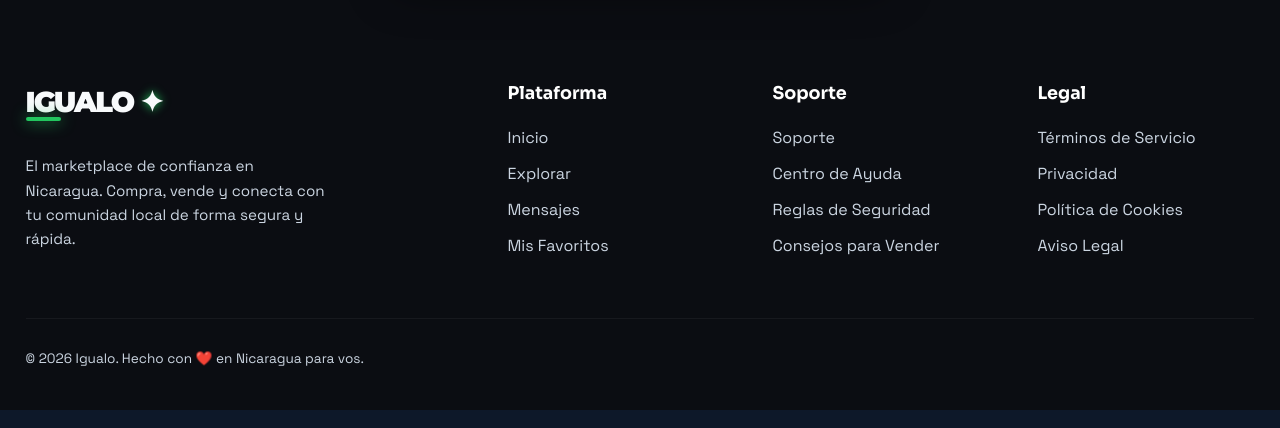
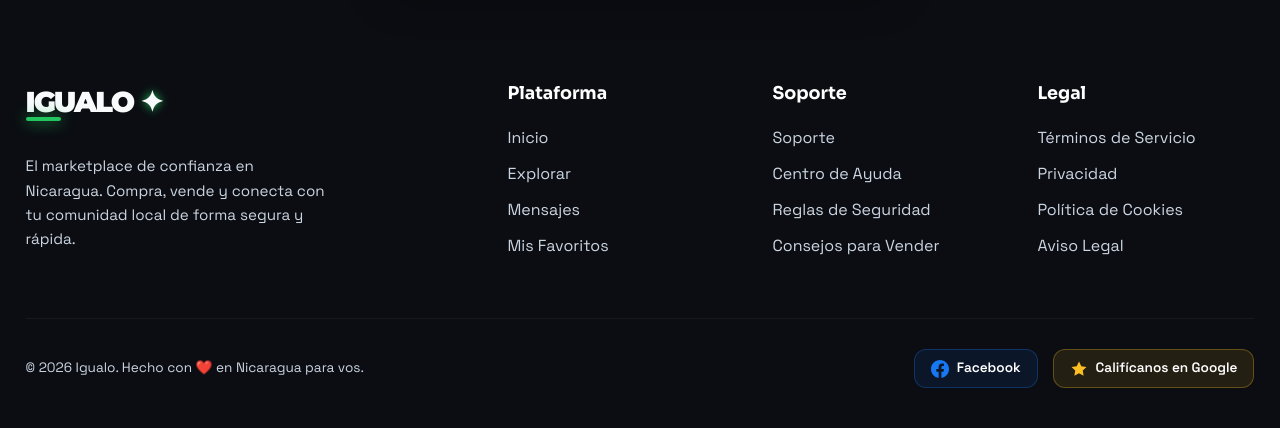
Before and after one commit to olvin78/walo, a Django app: page /accounts/password/reset/ in a window 1280 px wide. Shown: the part 799-1227 px from the top of the page. Run offline with Django 5.2, Linux system fonts and the light colour scheme; data comes from the database, SQL or seed files in the repository; parts of the project's set-up code (start-up, migrations or seed data) failed here and were passed over.

Commit message:
feat(web): footer con botones premium de Facebook y Google Reviews

```diff
--- a/templates/base.html
+++ b/templates/base.html
@@ -885,13 +885,27 @@
         style="margin-top: 60px; padding-top: 30px; border-top: 1px solid rgba(255,255,255,0.05); display: flex; justify-content: space-between; align-items: center; flex-wrap: wrap; gap: 20px;">
         <p style="color: var(--text-muted); font-size: 0.85rem;">&copy; 2026 Igualo. Hecho con ❤️ en Nicaragua para vos.
         </p>
-        <div class="footer-socials" style="display: flex; gap: 20px;">
-          <a href="#" style="color: var(--text-muted); transition: 0.3s;"><i data-lucide="facebook"
-              style="width: 20px;"></i></a>
-          <a href="#" style="color: var(--text-muted); transition: 0.3s;"><i data-lucide="instagram"
-              style="width: 20px;"></i></a>
-          <a href="#" style="color: var(--text-muted); transition: 0.3s;"><i data-lucide="twitter"
-              style="width: 20px;"></i></a>
+        <div class="footer-socials" style="display: flex; gap: 15px; flex-wrap: wrap; align-items: center;">
+          <!-- Facebook Button Premium -->
+          <a href="https://www.facebook.com/Igualocom-122102587191387272" target="_blank" rel="noopener noreferrer"
+             style="display: flex; align-items: center; gap: 8px; color: #fff; background: rgba(24, 119, 242, 0.1); border: 1px solid rgba(24, 119, 242, 0.3); padding: 8px 16px; border-radius: 12px; font-weight: 600; font-size: 0.85rem; text-decoration: none; transition: all 0.3s;"
+             onmouseover="this.style.background='rgba(24, 119, 242, 0.2)'; this.style.borderColor='#1877F2'; this.style.transform='translateY(-2px)';"
+             onmouseout="this.style.background='rgba(24, 119, 242, 0.1)'; this.style.borderColor='rgba(24, 119, 242, 0.3)'; this.style.transform='translateY(0)';">
+            <svg width="18" height="18" viewBox="0 0 24 24" fill="#1877F2" xmlns="http://www.w3.org/2000/svg">
+              <path d="M24 12.073C24 5.405 18.627 0 12 0S0 5.405 0 12.073C0 18.1 4.388 23.094 10.125 24V15.562H7.078V12.073h3.047V9.414c0-3.007 1.792-4.669 4.533-4.669 1.312 0 2.686.235 2.686.235v2.953H15.83c-1.491 0-1.956.925-1.956 1.874v2.266h3.414l-.546 3.489h-2.868V24C19.612 23.094 24 18.1 24 12.073z"/>
+            </svg>
+            Facebook
+          </a>
+          <!-- Google Reviews Button Premium -->
+          <a href="https://search.google.com/local/writereview?placeid=TU_ID_DE_GOOGLE" target="_blank" rel="noopener noreferrer"
+             style="display: flex; align-items: center; gap: 8px; color: #fff; background: rgba(251, 191, 36, 0.1); border: 1px solid rgba(251, 191, 36, 0.3); padding: 8px 16px; border-radius: 12px; font-weight: 600; font-size: 0.85rem; text-decoration: none; transition: all 0.3s;"
+             onmouseover="this.style.background='rgba(251, 191, 36, 0.2)'; this.style.borderColor='#fbbf24'; this.style.transform='translateY(-2px)';"
+             onmouseout="this.style.background='rgba(251, 191, 36, 0.1)'; this.style.borderColor='rgba(251, 191, 36, 0.3)'; this.style.transform='translateY(0)';">
+            <svg width="18" height="18" viewBox="0 0 24 24" fill="#fbbf24" xmlns="http://www.w3.org/2000/svg">
+              <path d="M12 2l3.09 6.26L22 9.27l-5 4.87 1.18 6.88L12 17.77l-6.18 3.25L7 14.14 2 9.27l6.91-1.01L12 2z"/>
+            </svg>
+            Califícanos en Google
+          </a>
         </div>
       </div>
     </div>
```
